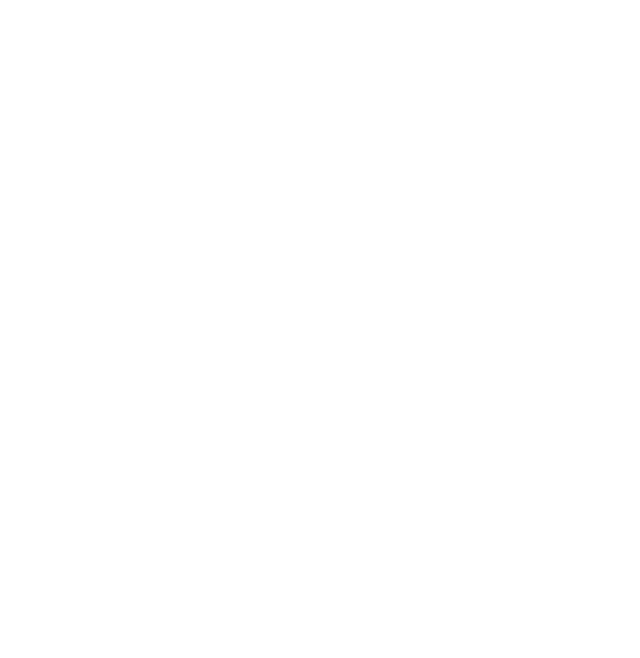
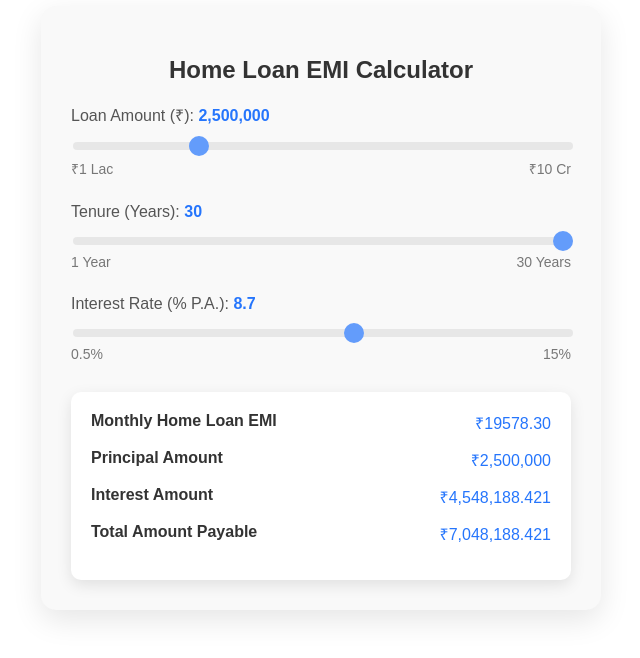
Before and after one commit to omjigupta/calculator-app, a React (Create React App) app: page /home-loan in a window 1280 px wide. Before the commit this address had no page. Shown: the part 120-778 px from the top of the page, without its empty margins (319-959 px from the left). Built offline with nearby package versions, Linux system fonts and the light colour scheme.

Commit message:
home loan calculator added

```diff
--- a/src/App.js
+++ b/src/App.js
@@ -13,6 +13,7 @@
 import MFPage from './pages/MFPage';
 import FDPage from './pages/FDPage';
 import RetirementPage from './pages/RetirementPage';
+import HomeLoanPage from './pages/HomeLoanPage';
 import './styles/global.css';
 
 function App() {
@@ -20,6 +21,7 @@
     <Routes> {/* Use Routes directly without BrowserRouter */}
       <Route path="/" element={<HomePage />} />
       <Route path="/sip" element={<SIPPage />} />
+      <Route path="/home-loan" element={<HomeLoanPage />} />
       <Route path="/ssy" element={<SSYPage />} />
       <Route path="/rd" element={<RDPage />} />
       <Route path="/lumpsum" element={<LumpsumPage />} />
--- a/src/components/CalculatorTile.css
+++ b/src/components/CalculatorTile.css
@@ -1,12 +1,17 @@
-.calculator-tile {
-    background-color: var(--card-background);
+  .calculator-tile {
+    background-color: #f9f9f9; /* Light gray background */
     padding: 20px;
-    border-radius: 10px;
+    border-radius: 15px;
     border: 2px solid #007bff; /* Blue border */
     box-shadow: 0 4px 8px rgba(0, 123, 255, 0.3); /* Blue shadow */
     cursor: pointer;
     transition: transform 0.2s ease, box-shadow 0.2s ease;
     text-align: center;
+    display: flex;
+    flex-direction: column;
+    justify-content: center;
+    align-items: center;
+    aspect-ratio: 1 / 1; /* Make tiles square */
   }
 
   .calculator-tile:hover {
@@ -16,10 +21,10 @@
 
   .calculator-tile h3 {
     margin: 0 0 10px;
-    color: var(--primary-color);
+    color: #333;
   }
 
   .calculator-tile p {
     margin: 0;
-    color: var(--text-color);
+    color: #555;
   }
--- /dev/null
+++ b/src/pages/HomeLoanPage.css
@@ -0,0 +1,107 @@
+.home-loan-page {
+    display: flex;
+    justify-content: center;
+    align-items: center;
+    height: 100vh;
+    padding: 20px;
+    background-color: white; /* White background */
+    font-family: 'Arial', sans-serif;
+  }
+
+  .card {
+    background-color: #f9f9f9; /* Light gray background for the card */
+    padding: 30px;
+    border-radius: 15px;
+    box-shadow: 0 10px 30px rgba(0, 0, 0, 0.1);
+    max-width: 500px;
+    width: 100%;
+  }
+
+  .calculator-title {
+    text-align: center;
+    color: #333;
+    margin-bottom: 20px;
+    font-size: 24px;
+    font-weight: bold;
+  }
+
+  .input-group {
+    margin-bottom: 25px;
+  }
+
+  .input-group label {
+    display: block;
+    margin-bottom: 10px;
+    color: #555;
+    font-size: 16px;
+  }
+
+  .input-group .value {
+    font-weight: bold;
+    color: #2575fc; /* Highlight value */
+  }
+
+  .input-group input[type='range'] {
+    width: 100%;
+    -webkit-appearance: none;
+    height: 8px;
+    background: #e0e0e0;
+    border-radius: 5px;
+    outline: none;
+    opacity: 0.7;
+    transition: opacity 0.2s;
+  }
+
+  .input-group input[type='range']:hover {
+    opacity: 1;
+  }
+
+  .input-group input[type='range']::-webkit-slider-thumb {
+    -webkit-appearance: none;
+    appearance: none;
+    width: 20px;
+    height: 20px;
+    background: #2575fc;
+    border-radius: 50%;
+    cursor: pointer;
+  }
+
+  .input-group input[type='range']::-moz-range-thumb {
+    width: 20px;
+    height: 20px;
+    background: #2575fc;
+    border-radius: 50%;
+    cursor: pointer;
+  }
+
+  .slider-labels {
+    display: flex;
+    justify-content: space-between;
+    margin-top: 5px;
+    color: #777;
+    font-size: 14px;
+  }
+
+  .results {
+    margin-top: 30px;
+    background: white;
+    padding: 20px;
+    border-radius: 10px;
+    box-shadow: 0 5px 15px rgba(0, 0, 0, 0.1);
+  }
+
+  .result-item {
+    display: flex;
+    justify-content: space-between;
+    margin-bottom: 15px;
+    font-size: 16px;
+    color: #333;
+  }
+
+  .result-item span:first-child {
+    font-weight: bold;
+  }
+
+  .result-item span:last-child {
+    color: #2575fc; /* Highlight result values */
+  }
--- /dev/null
+++ b/src/pages/HomeLoanPage.js
@@ -0,0 +1,120 @@
+import React, { useState } from 'react';
+import Card from '../components/Card';
+import './HomeLoanPage.css';
+
+const HomeLoanPage = () => {
+  // Default values
+  const [loanAmount, setLoanAmount] = useState(2500000);
+  const [tenure, setTenure] = useState(30);
+  const [interestRate, setInterestRate] = useState(8.7);
+
+  // Calculate EMI
+  const calculateEMI = () => {
+    const months = tenure * 12;
+    const monthlyInterestRate = interestRate / 12 / 100;
+    const emi =
+      (loanAmount *
+        monthlyInterestRate *
+        Math.pow(1 + monthlyInterestRate, months)) /
+      (Math.pow(1 + monthlyInterestRate, months) - 1);
+    const totalAmount = emi * months;
+    const interestAmount = totalAmount - loanAmount;
+
+    return {
+      emi: emi.toFixed(2),
+      totalAmount: totalAmount.toLocaleString(),
+      interestAmount: interestAmount.toLocaleString(),
+    };
+  };
+
+  const { emi, totalAmount, interestAmount } = calculateEMI();
+
+  return (
+    <div className="home-loan-page">
+      <Card>
+        <h2 className="calculator-title">Home Loan EMI Calculator</h2>
+
+        {/* Loan Amount Slider */}
+        <div className="input-group">
+          <label>
+            Loan Amount (₹):{' '}
+            <span className="value">{loanAmount.toLocaleString()}</span>
+          </label>
+          <input
+            type="range"
+            min="100000"
+            max="10000000"
+            step="10000"
+            value={loanAmount}
+            onChange={(e) => setLoanAmount(parseFloat(e.target.value))}
+          />
+          <div className="slider-labels">
+            <span>₹1 Lac</span>
+            <span>₹10 Cr</span>
+          </div>
+        </div>
+
+        {/* Tenure Slider */}
+        <div className="input-group">
+          <label>
+            Tenure (Years): <span className="value">{tenure}</span>
+          </label>
+          <input
+            type="range"
+            min="1"
+            max="30"
+            step="1"
+            value={tenure}
+            onChange={(e) => setTenure(parseFloat(e.target.value))}
+          />
+          <div className="slider-labels">
+            <span>1 Year</span>
+            <span>30 Years</span>
+          </div>
+        </div>
+
+        {/* Interest Rate Slider */}
+        <div className="input-group">
+          <label>
+            Interest Rate (% P.A.):{' '}
+            <span className="value">{interestRate}</span>
+          </label>
+          <input
+            type="range"
+            min="0.5"
+            max="15"
+            step="0.1"
+            value={interestRate}
+            onChange={(e) => setInterestRate(parseFloat(e.target.value))}
+          />
+          <div className="slider-labels">
+            <span>0.5%</span>
+            <span>15%</span>
+          </div>
+        </div>
+
+        {/* Results */}
+        <div className="results">
+          <div className="result-item">
+            <span>Monthly Home Loan EMI</span>
+            <span>₹{emi}</span>
+          </div>
+          <div className="result-item">
+            <span>Principal Amount</span>
+            <span>₹{loanAmount.toLocaleString()}</span>
+          </div>
+          <div className="result-item">
+            <span>Interest Amount</span>
+            <span>₹{interestAmount}</span>
+          </div>
+          <div className="result-item">
+            <span>Total Amount Payable</span>
+            <span>₹{totalAmount}</span>
+          </div>
+        </div>
+      </Card>
+    </div>
+  );
+};
+
+export default HomeLoanPage;
--- a/src/pages/HomePage.css
+++ b/src/pages/HomePage.css
@@ -1,17 +1,21 @@
 .home-page {
     padding: 20px;
     text-align: center;
-    height: 100vh; /* Full viewport height */
-    display: flex;
-    flex-direction: column;
-    justify-content: center;
-    align-items: center;
-    background-color: var(--background-color);
+    min-height: 100vh; /* Use min-height instead of height */
+    background-color: white; /* White background */
+    font-family: 'Arial', sans-serif;
   }
 
   .home-page h1 {
     margin-bottom: 20px;
-    color: var(--primary-color);
+    color: #333;
+    font-size: 24px;
+    font-weight: bold;
+    position: sticky; /* Make the heading sticky */
+    top: 0; /* Stick to the top */
+    background-color: white; /* Match the background color */
+    z-index: 10; /* Ensure it stays above other content */
+    padding: 10px 0; /* Add some padding */
   }
 
   .tile-container {
@@ -21,6 +25,7 @@
     width: 90%; /* Use 90% of the screen width */
     max-width: 1200px; /* Maximum width for the grid */
     margin: 0 auto; /* Center the grid */
+    padding-bottom: 20px; /* Add padding at the bottom */
   }
 
   .calculator-tile {
--- a/src/pages/HomePage.js
+++ b/src/pages/HomePage.js
@@ -12,6 +12,11 @@
       description: 'Calculate how much you need to save or how much you will accumulate with your SIP',
       path: '/sip',
     },
+    {
+        title: 'Home Loan',
+        description: 'Calculate your home loan EMI and interest',
+        path: '/home-loan',
+      },
     {
       title: 'SSY',
       description: 'Calculate returns for Sukanya Samriddhi Yojana (SSY) as per your investment',
```
